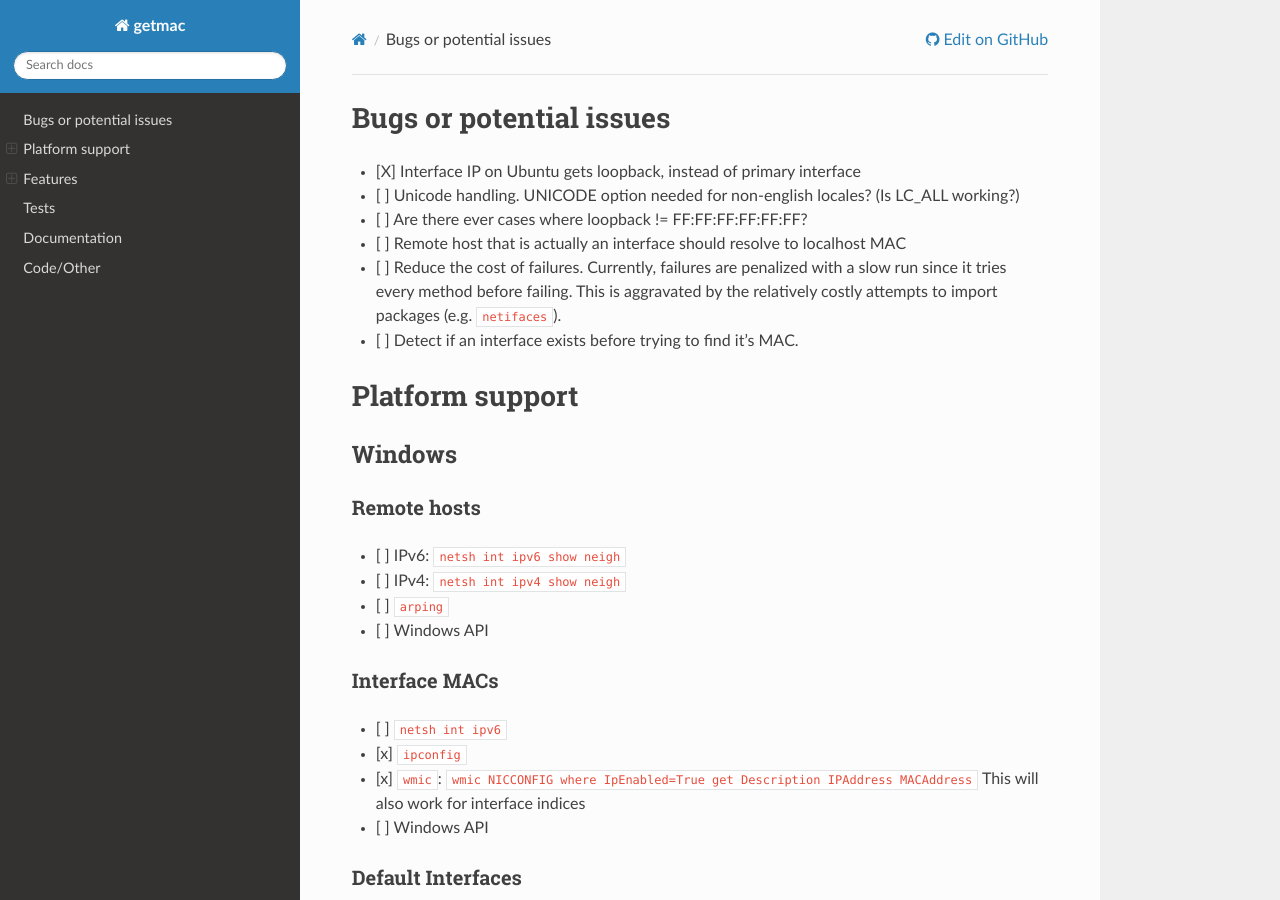
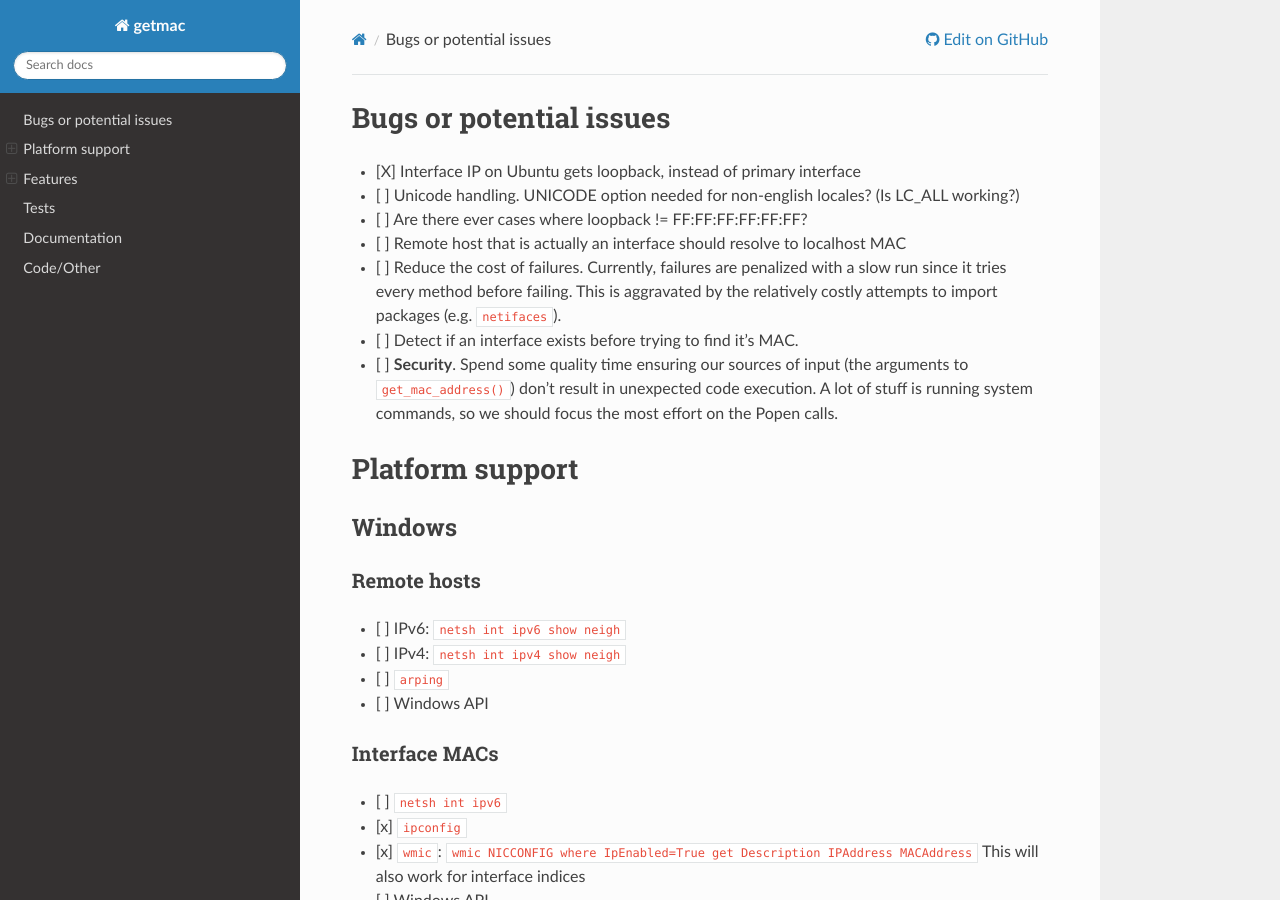
Before and after one commit to GhostofGoes/getmac, a Sphinx documentation site: the page built from docs/TODO.md, in a window 1280 px wide and 900 px high. Built offline with Sphinx 7.4.7 and the Read the Docs theme 2.0.0, drawn with Linux system fonts in a browser that asks for light colours; the version number could not be read and is left out; some of the changed text lies outside the part shown.

Commit message:
Important TODO: Security analysis

```diff
--- a/docs/TODO.md
+++ b/docs/TODO.md
@@ -8,6 +8,10 @@
 with a slow run since it tries every method before failing. This is
 aggravated by the relatively costly attempts to import packages (e.g. `netifaces`).
 * [ ] Detect if an interface exists before trying to find it's MAC.
+* [ ] **Security**. Spend some quality time ensuring our sources of
+input (the arguments to `get_mac_address()`) don't result in unexpected
+code execution. A lot of stuff is running system commands, so we should
+focus the most effort on the Popen calls.
 
 # Platform support
 
@@ -100,6 +104,7 @@ interface as the default route.
 * [ ] Add MyPy checking to required tests
 * [ ] Add profiling to tests. If average of multiple runs goes
  above a certain threshold, the tests fail.
+* [ ] Add `bandit` to linters
 
 # Documentation
 * [x] List of related works in README (shoutouts)
```
Also changed, not shown: 1 other file.
